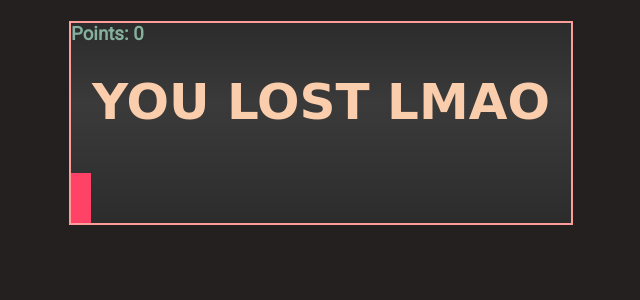
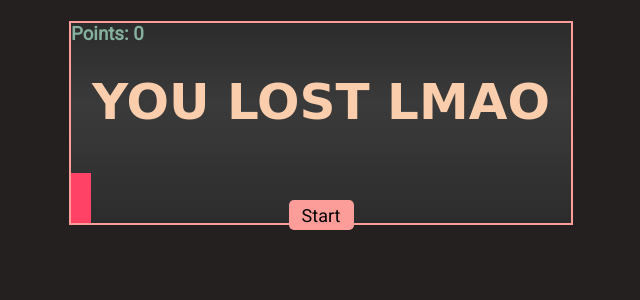
Before and after one commit to krabecb/Dinosaur-Game, a PHP site: page / in a window 1280 px wide. Shown: the part 277-577 px from the top of the page, without its empty margins (319-959 px from the left). Run offline with PHP 8.4, Linux system fonts and the light colour scheme; some web fonts are replaced.

Commit message:
Created start button

```diff
--- a/css/style.css
+++ b/css/style.css
@@ -8,7 +8,7 @@ body, html {
 	margin: 0;
 }
 
-.title-container {
+.container-for-a-container {
 	display:  flex;
 	flex-direction: column;
 	align-items: center;
@@ -95,3 +95,14 @@ body, html {
 	0%{left: 480px;}
 	100%{left: -0.5%;}
 }
+
+.start-button {
+	background-color: #FC9D9A;
+	font-family: 'Roboto', sans-serif;
+	font-size: 18px;
+	height: 30px;
+	width: 65px;
+	border: none;
+	border-radius: 5px;
+	transform: translate(0px, 400px);
+}
--- a/index.html
+++ b/index.html
@@ -9,7 +9,7 @@
 	<title>DIV JUMPER</title>
 </head>
 <body>
-	<div class="title-container">
+	<div class="container-for-a-container">
 		<h4 class="title">DIV JUMPER!</h4>
 		<p class="description">Rack up as many points as you can!</p>
 		<div class="game-container">
--- a/js/app.js
+++ b/js/app.js
@@ -1,3 +1,4 @@
+const containerForGameContainer = document.querySelector('.container-for-a-container')
 const gameContainer = document.querySelector('.game-container')
 const player = document.querySelector('.player')
 const obstacle = document.querySelector('.obstacle')
@@ -9,6 +10,10 @@ score.classList.add("score")
 score.innerHTML = `Points: ${counter}`
 gameContainer.prepend(score)
 
+const startButton = document.createElement("button")
+startButton.classList.add("start-button")
+startButton.innerHTML = "Start"
+containerForGameContainer.appendChild(startButton)
 
 function jump() {
 	if(player.classList !== "animate") {
```
